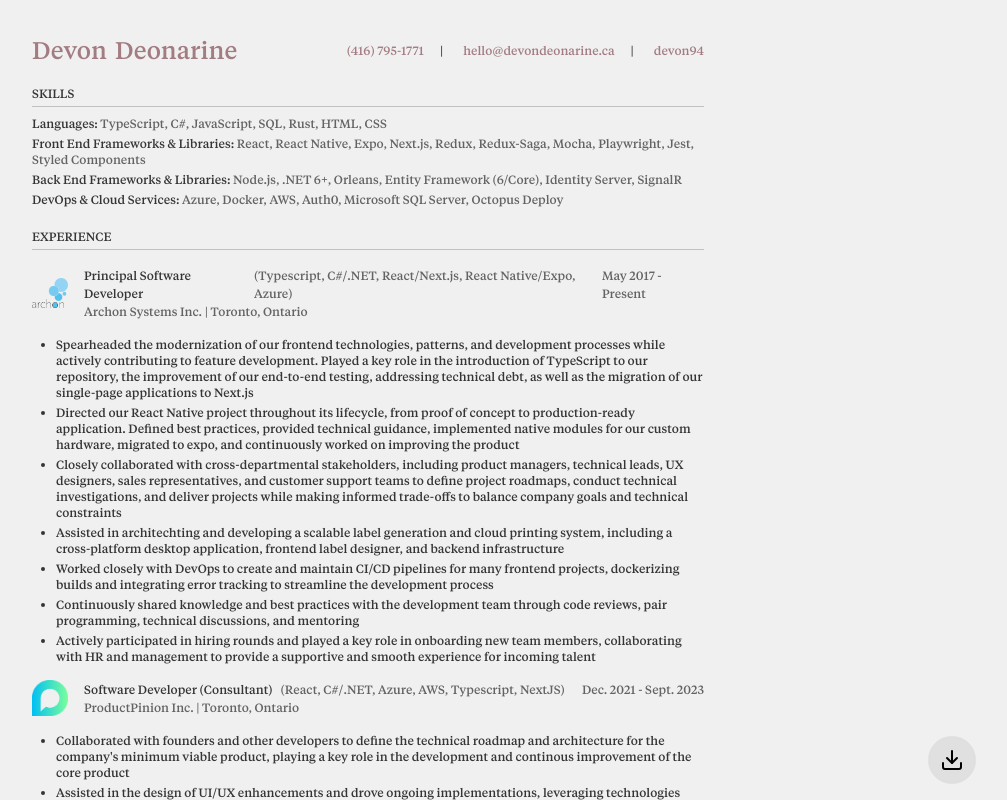
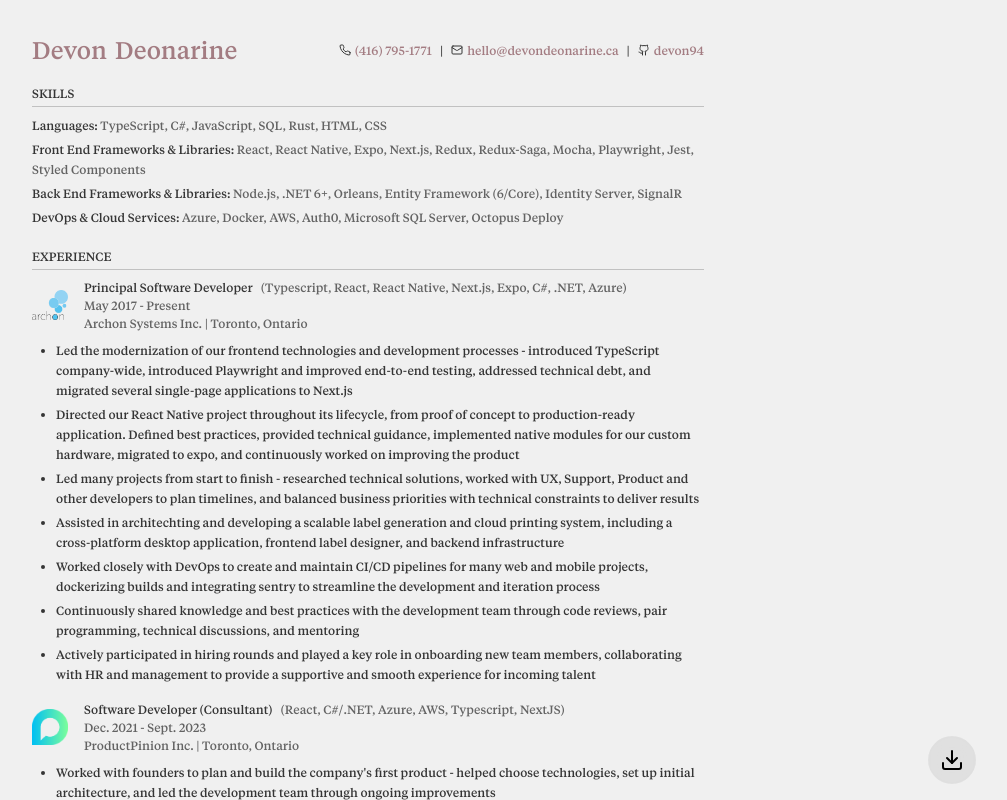
Before and after one commit to devon94/devondeonarine.ca, a Next.js app: page /resume in a window 1280 px wide. Shown: the whole page, without its empty margins (272-1279 px from the left). Built offline with nearby package versions, Linux system fonts and the light colour scheme.

Commit message:
Some small changes

```diff
--- a/src/app/resume/page.tsx
+++ b/src/app/resume/page.tsx
@@ -1,6 +1,6 @@
 "use client"
 
-import { Download } from "lucide-react"
+import { Download, Github, Mail, Phone } from "lucide-react"
 import React from "react"
 import styled, { createGlobalStyle } from "styled-components"
 
@@ -76,6 +76,9 @@ const ContactInfo = styled.div`
 `
 
 const ContactItem = styled.div`
+  display: flex;
+  align-items: center;
+
   a {
     text-decoration: none;
     color: #a37c82;
@@ -87,7 +90,7 @@ const Icon = styled.i`
 `
 
 const Separator = styled.span`
-  margin: 0 16px;
+  margin: 0 8px;
 `
 
 // Section Components
@@ -124,7 +127,7 @@ const SkillsList = styled.div`
 
 const SkillItem = styled.div`
   margin-bottom: 4px;
-  line-height: 16px;
+  line-height: 20px;
 
   span {
     opacity: 0.75;
@@ -139,7 +142,7 @@ const SkillName = styled.b`
 const ExperienceList = styled.div``
 
 const ExperienceItem = styled.div`
-  margin: 16px 0;
+  margin: 8px 0;
 
   &:last-of-type {
     margin-bottom: 0;
@@ -163,7 +166,6 @@ const ExperienceDetails = styled.div`
 `
 
 const ExperienceTitle = styled.div`
-  display: flex;
   align-items: center;
 `
 
@@ -188,7 +190,7 @@ const CompanyInfo = styled.div`
 `
 
 const Description = styled.div`
-  margin-top: 16px;
+  margin-top: 8px;
 
   ul {
     margin-top: 0;
@@ -197,7 +199,7 @@ const Description = styled.div`
   li {
     margin: 4px 0 4px 24px;
     list-style: disc;
-    line-height: 16px;
+    line-height: 20px;
   }
 `
 
@@ -234,16 +236,16 @@ const experienceData: ExperienceItemData[] = [
   {
     logo: "/archon-logo.png",
     position: "Principal Software Developer",
-    techStack: "(Typescript, C#/.NET, React/Next.js, React Native/Expo, Azure)",
+    techStack: "(Typescript, React, React Native, Next.js, Expo, C#, .NET, Azure)",
     duration: "May 2017 - Present",
     company: "Archon Systems Inc.",
     location: "Toronto, Ontario",
     description: [
-      "Spearheaded the modernization of our frontend technologies, patterns, and development processes while actively contributing to feature development. Played a key role in the introduction of TypeScript to our repository, the improvement of our end-to-end testing, addressing technical debt, as well as the migration of our single-page applications to Next.js",
+      "Led the modernization of our frontend technologies and development processes - introduced TypeScript company-wide, introduced Playwright and improved end-to-end testing, addressed technical debt, and migrated several single-page applications to Next.js",
       "Directed our React Native project throughout its lifecycle, from proof of concept to production-ready application. Defined best practices, provided technical guidance, implemented native modules for our custom hardware, migrated to expo, and continuously worked on improving the product",
-      "Closely collaborated with cross-departmental stakeholders, including product managers, technical leads, UX designers, sales representatives, and customer support teams to define project roadmaps, conduct technical investigations, and deliver projects while making informed trade-offs to balance company goals and technical constraints",
+      "Led many projects from start to finish - researched technical solutions, worked with UX, Support, Product and other developers to plan timelines, and balanced business priorities with technical constraints to deliver results",
       "Assisted in architechting and developing a scalable label generation and cloud printing system, including a cross-platform desktop application, frontend label designer, and backend infrastructure",
-      "Worked closely with DevOps to create and maintain CI/CD pipelines for many frontend projects, dockerizing builds and integrating error tracking to streamline the development process",
+      "Worked closely with DevOps to create and maintain CI/CD pipelines for many web and mobile projects, dockerizing builds and integrating sentry to streamline the development and iteration process",
       "Continuously shared knowledge and best practices with the development team through code reviews, pair programming, technical discussions, and mentoring",
       "Actively participated in hiring rounds and played a key role in onboarding new team members, collaborating with HR and management to provide a supportive and smooth experience for incoming talent"
     ]
@@ -256,7 +258,7 @@ const experienceData: ExperienceItemData[] = [
     company: "ProductPinion Inc.",
     location: "Toronto, Ontario",
     description: [
-      "Collaborated with founders and other developers to define the technical roadmap and architecture for the company's minimum viable product, playing a key role in the development and continous improvement of the core product",
+      "Worked with founders to plan and build the company's first product - helped choose technologies, set up initial architecture, and led the development team through ongoing improvements",
       "Assisted in the design of UI/UX enhancements and drove ongoing implementations, leveraging technologies such as React, Next.js, and TypeScript to create a modern, responsive, and user-friendly web application",
       "Architected and developed a scalable Event-Driven microservice using Microsoft Orleans, which serves as a critical component of the product architecture, handling core business logic and AI summarization features",
       "Created and maintained CI/CD pipelines for frontend projects using GitHub Actions and Docker, implementing comprehensive testing and build checks to ensure code quality and reliability. This resulted in a more streamlined and faster deployment cycles"
@@ -291,17 +293,17 @@ export default function ResumePage() {
             </FullName>
             <ContactInfo>
               <ContactItem>
-                <Icon className="fas fa-phone" />
+                <Phone className="w-3 h-3 text-[#353535] mr-1" />
                 <a href="tel:4167951771">(416) 795-1771</a>
               </ContactItem>
               <Separator>|</Separator>
               <ContactItem>
-                <Icon className="fas fa-envelope" />
+                <Mail className="w-3 h-3 text-[#353535] mr-1" />
                 <a href="mailto:hello@devondeonarine.ca">hello@devondeonarine.ca</a>
               </ContactItem>
               <Separator>|</Separator>
               <ContactItem>
-                <Icon className="fab fa-github" />
+                <Github className="w-3 h-3 text-[#353535] mr-1" />
                 <a href="https://github.com/devon94">devon94</a>
               </ContactItem>
             </ContactInfo>
@@ -336,7 +338,7 @@ export default function ResumePage() {
           <Divider />
           <ExperienceList>
             {experienceData.map((experience, index) => (
-              <ExperienceItem key={index}>
+              <ExperienceItem key={index} style={index > 0 ? { marginTop: 16 } : undefined}>
                 <ExperienceHeader>
                   <CompanyLogo src={experience.logo} alt={`${experience.company} Logo`} />
                   <ExperienceDetails>
@@ -365,7 +367,7 @@ export default function ResumePage() {
         <Section>
           <SectionTitle>Education</SectionTitle>
           <Divider />
-          <ExperienceList>
+          <ExperienceList className="pb-8">
             {educationData.map((education, index) => (
               <ExperienceItem key={index}>
                 <ExperienceHeader>
--- a/src/components/TrackInfo.tsx
+++ b/src/components/TrackInfo.tsx
@@ -9,7 +9,7 @@ export const TrackInfo: React.FC<TrackInfoProps> = ({ metadata }) => {
   const title = metadata?.common.title || "-"
 
   return (
-    <div className="absolute left-8 bottom-8 w-96 h-16 rounded backdrop-blur-md px-4 flex flex-col p-2 tracking-tighter">
+    <div className="absolute left-8 bottom-8 w-48 h-16 rounded backdrop-blur-md px-4 flex flex-col p-2 tracking-tighter">
       <b><p>{artist}</p></b>
       <p className="truncate max-w-[224px] text-xs tracking-tighter">{title}</p>
     </div>
```
Also changed, not shown: 1 other file (tests, documents, lock files or other folders).
